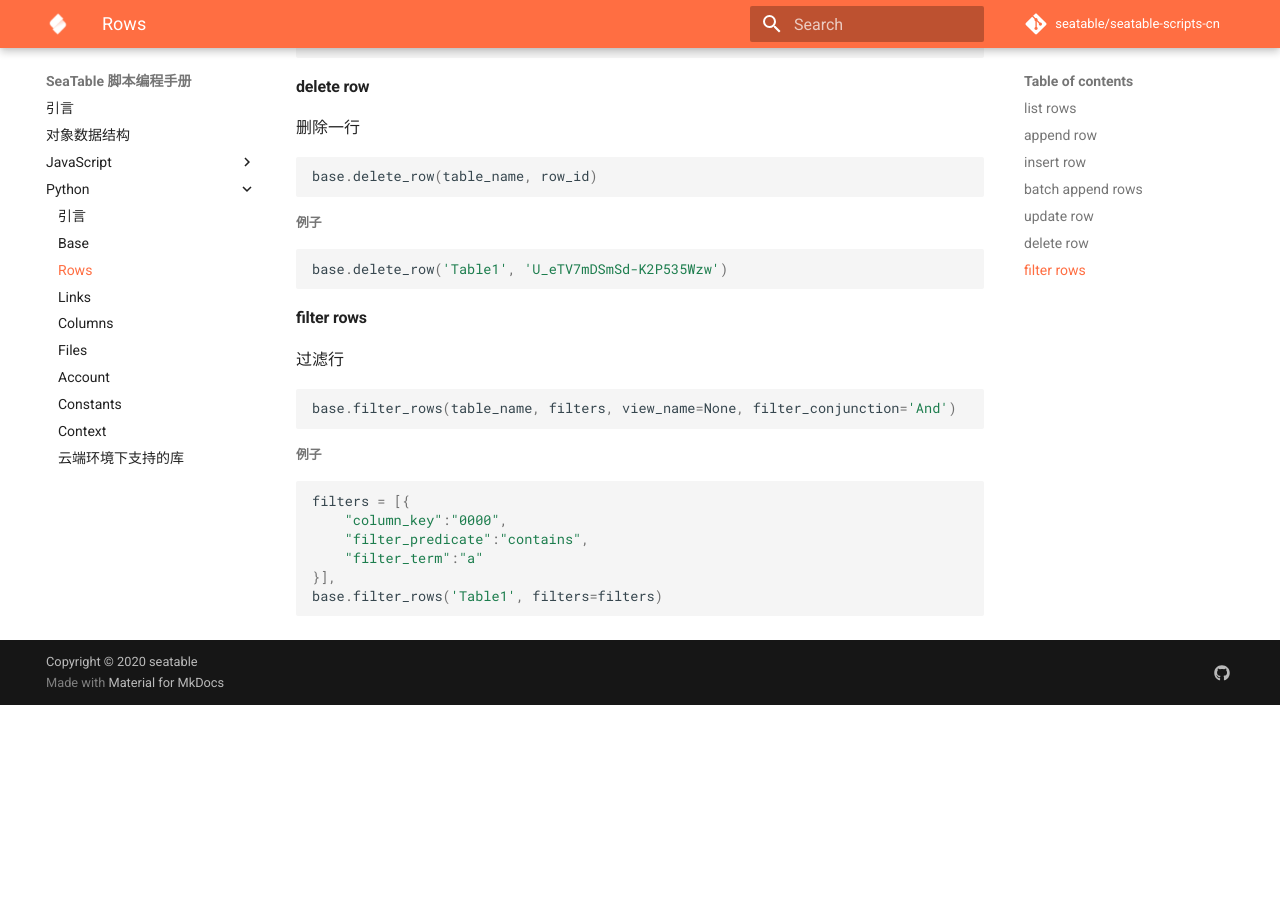
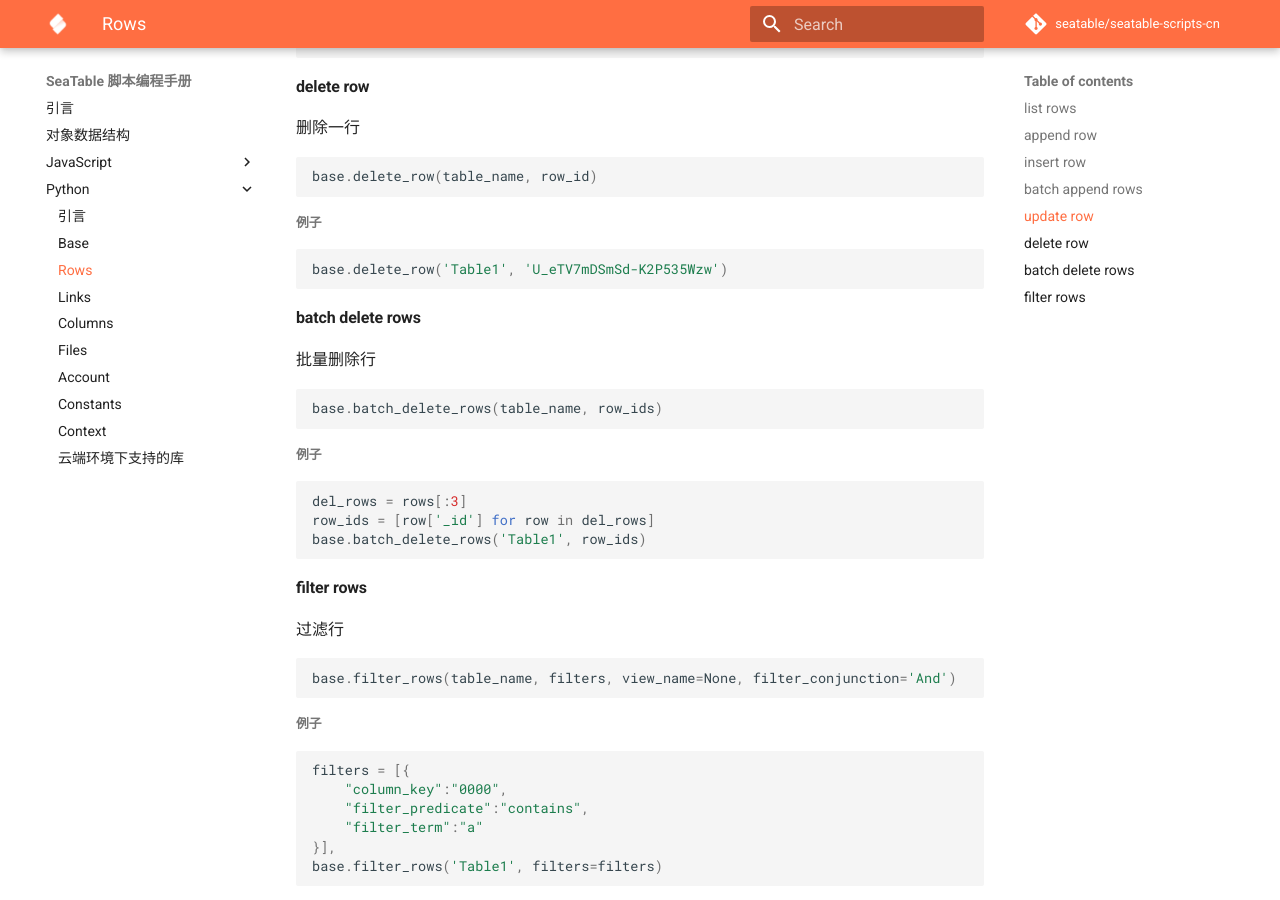
Before and after one commit to seatable/seatable-scripts-cn, an MkDocs documentation site: the page built from manual/python/rows.md, in a window 1280 px wide and 900 px high, scrolled down 1827 px. Built offline with MkDocs 1.6.1 and Material for MkDocs 9.7.7, drawn with Linux system fonts in a browser that asks for light colours; comment, search, counter and statistics services are not loaded; before the commit the page ends 2532 px from its top, so only the background shows below that.

Commit message:
python batch del rows

````diff
--- a/manual/python/rows.md
+++ b/manual/python/rows.md
@@ -113,6 +113,22 @@ base.delete_row(table_name, row_id)
 base.delete_row('Table1', 'U_eTV7mDSmSd-K2P535Wzw')
 ```
 
+#### batch delete rows
+
+批量删除行
+
+```python
+base.batch_delete_rows(table_name, row_ids)
+```
+
+##### 例子
+
+```python
+del_rows = rows[:3]
+row_ids = [row['_id'] for row in del_rows]
+base.batch_delete_rows('Table1', row_ids)
+```
+
 #### filter rows
 
 过滤行
````
